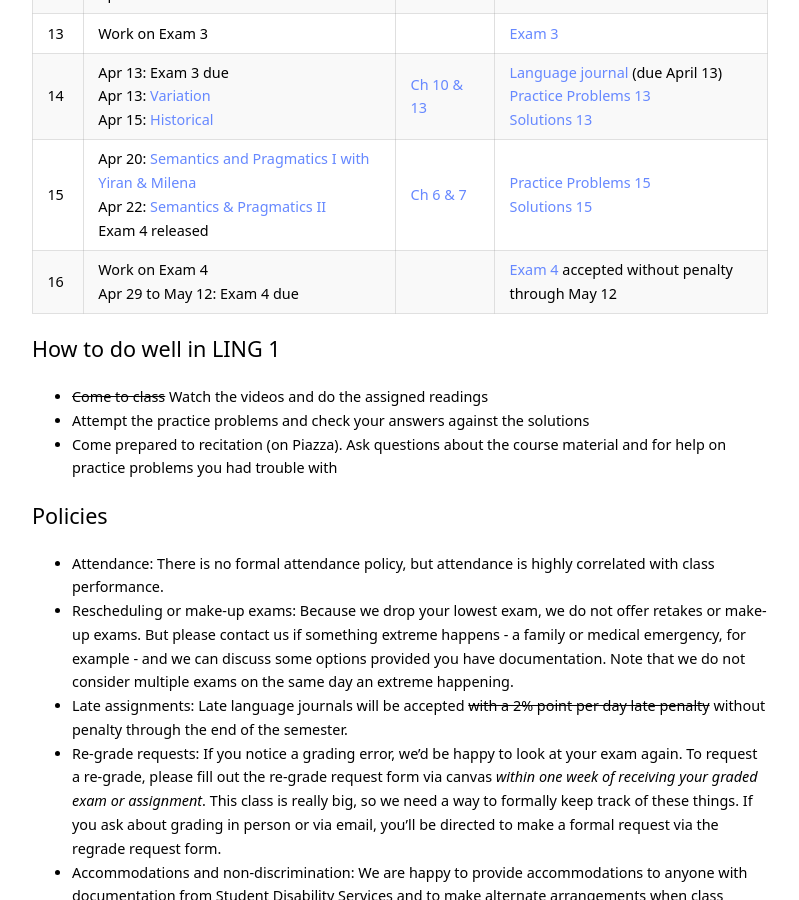
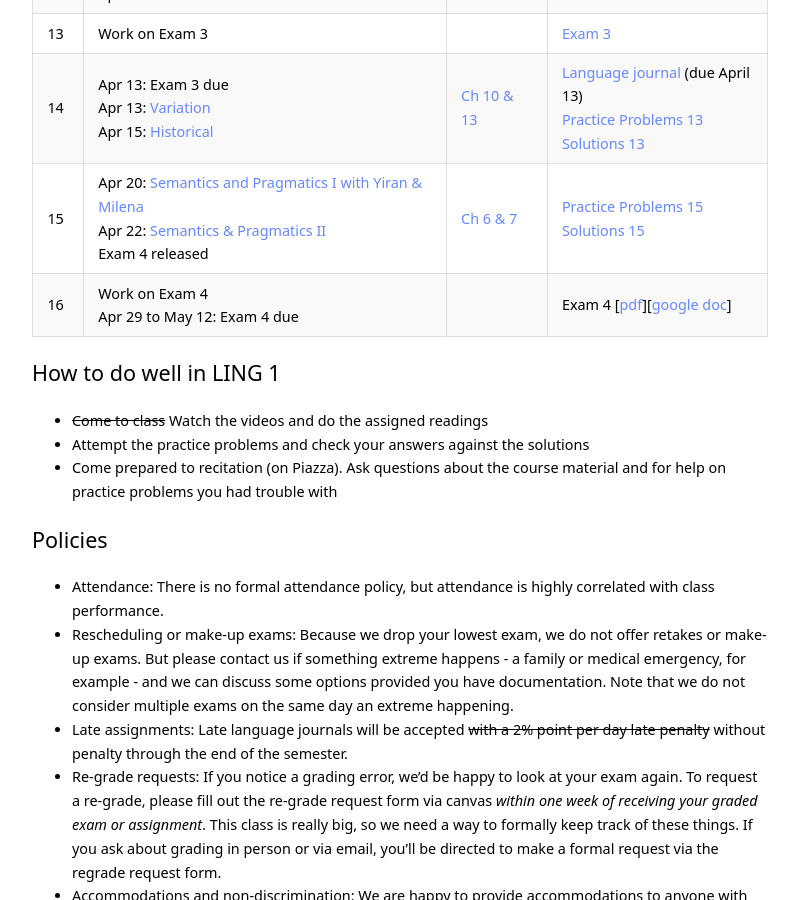
Before and after one commit to kschuler/ling001, a Jekyll site: the page built from index.md, in a window 1280 px wide and 900 px high, scrolled down 3728 px. Shown: the whole window, without its empty margins (240-1039 px from the left). Built offline with Jekyll 4.4.1, drawn with Linux system fonts in a browser that asks for light colours.

Commit message:
Update index.md

```diff
--- a/index.md
+++ b/index.md
@@ -99,7 +99,7 @@ Wk  | Lecture | Readings | Resources
 13 | **Work on Exam 3**| | [Exam 3](resources/Ling001-20A-Exam3.pdf)
 14 | Apr 13: **Exam 3 due**<br> Apr 13: [Variation](resources/Ling001-20A-19-Variation.pdf) <br> Apr 15: [Historical](resources/Ling001-20A-20-Historical.pdf) | [Ch 10 & 13](https://app.perusall.com/courses/intro-to-linguistics-1/ch10and13?assignmentId=CCQtsSLtuvvn3uvD8&part=1) | [Language journal](resources/language-journal-assignment) (due April 13)<br>[Practice Problems 13](resources/practiceproblems-week13.pdf)<br>[Solutions 13](resources/solutions-week13.pdf)
 15 | Apr 20: [Semantics and Pragmatics I with Yiran & Milena](resources/Ling001-20A-21-SemPrag1.pdf) <br>Apr 22: [Semantics & Pragmatics II](resources/Ling001-20A-22-SemPrag2.pdf) <br> **Exam 4 released** | [Ch 6 & 7](https://app.perusall.com/courses/intro-to-linguistics-1/chapter6and7?assignmentId=6tgQJudZJqegfmyKT&part=1) | [Practice Problems 15](resources/practiceproblems-week15.pdf)<br>[Solutions 15](resources/solutions-week15.pdf)
-16 | **Work on Exam 4**<br>Apr 29 to May 12: **Exam 4 due** |  | [Exam 4](resources/Ling001-20A-Exam4.pdf) accepted without penalty through May 12
+16 | **Work on Exam 4**<br>Apr 29 to May 12: **Exam 4 due** |  | Exam 4 [[pdf](resources/Ling001-20A-Exam4.pdf)][[google doc](https://docs.google.com/document/d/1H-vNxvrUfOPJvQJX27zugIidPRxICe3llPZnNIGTDLk)]
 
 ## How to do well in LING 1
 - ~~Come to class~~ Watch the videos and do the assigned readings
```
